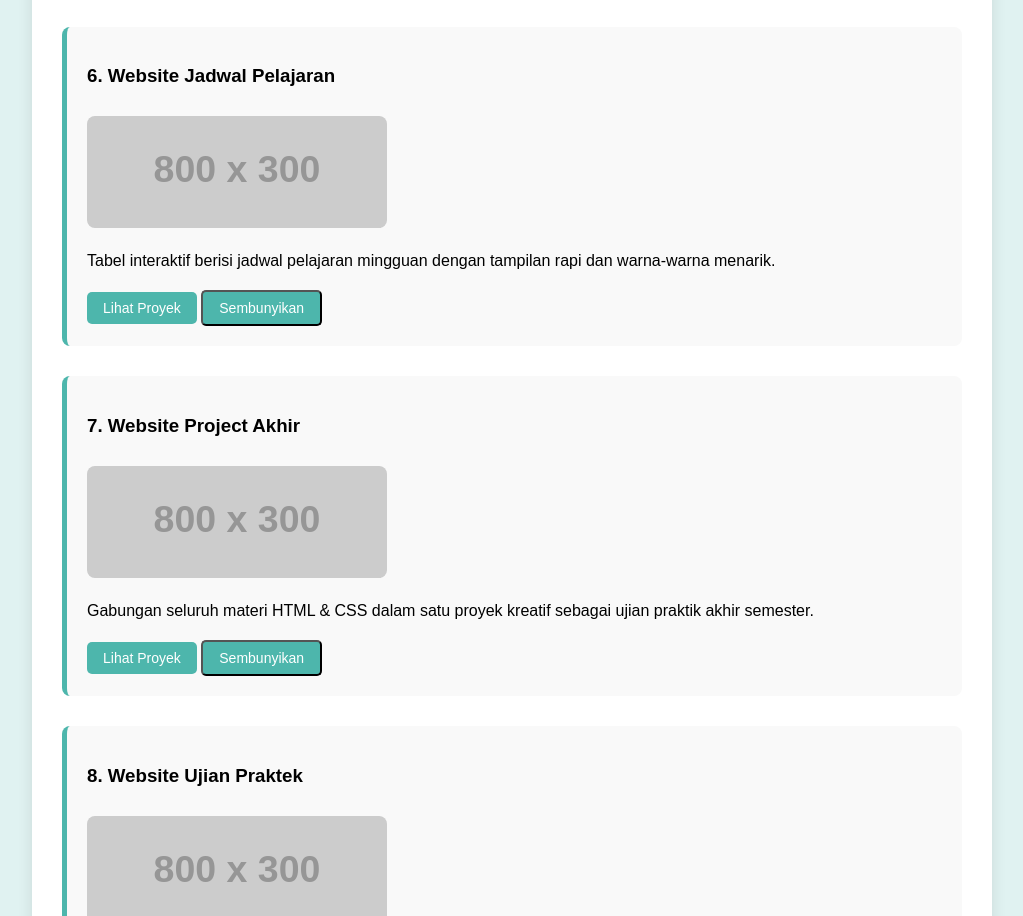
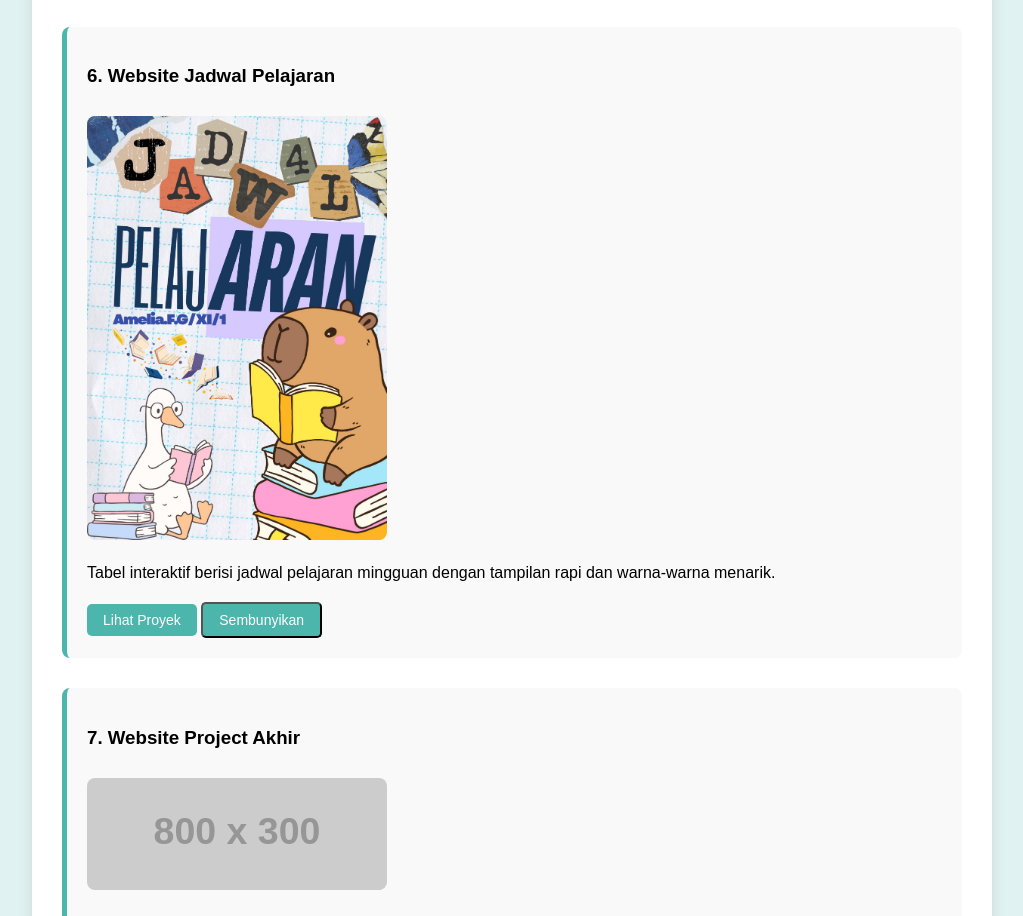
Before and after one commit to ameliafilove13-netizen/project-amelia, a plain HTML site: page index.html in a window 1280 px wide. Shown: the part 2399-3315 px from the top of the page, without its empty margins (128-1151 px from the left). Drawn offline with Linux system fonts and the light colour scheme; placeholder pictures from the web are drawn by us.

Commit message:
Update index.html

```diff
--- a/index.html
+++ b/index.html
@@ -123,9 +123,9 @@
       },
       {
         title: "6. Website Jadwal Pelajaran",
-        img: "https://via.placeholder.com/800x300?text=Jadwal+Pelajaran",
+        img: "Pelaj.jpg",
         desc: "Tabel interaktif berisi jadwal pelajaran mingguan dengan tampilan rapi dan warna-warna menarik.",
-        link: "#"
+        link: "jadwal.html"
       },
       {
         title: "7. Website Project Akhir",
```
